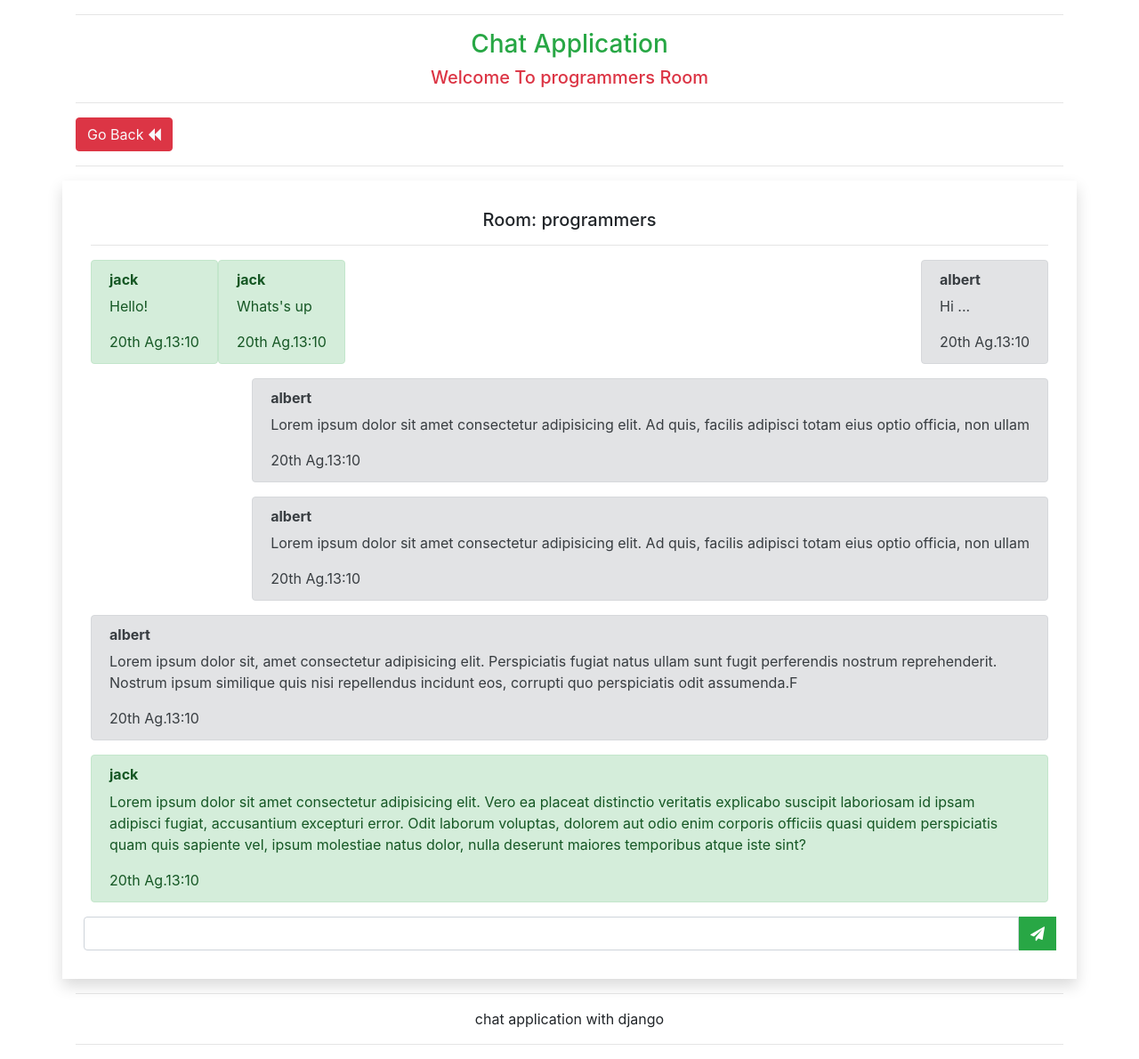
After one commit to faatemehch/Chat_Application, a Django app: a page that uses templates/shared/_MainLayout.html in a window 1280 px wide. The commit adds this page. Shown: the whole page at 89% size. Run offline with Django 3.2, Linux system fonts and the light colour scheme; data comes from the database, SQL or seed files in the repository; both versions use the stored data as it was after the commit.

Commit message:
views added

```diff
--- a/Chat_App/settings.py
+++ b/Chat_App/settings.py
@@ -118,6 +118,7 @@ USE_TZ = True
 STATIC_URL = '/static/'
 STATICFILES_DIRS = [os.path.join( BASE_DIR, 'static' )]
 STATIC_ROOT = os.path.join( BASE_DIR, 'static_cdn', 'static_root' )
+
 # Default primary key field type
 # https://docs.djangoproject.com/en/3.2/ref/settings/#default-auto-field
 
--- a/Chat_App/urls.py
+++ b/Chat_App/urls.py
@@ -20,7 +20,7 @@ from django.conf.urls.static import static
 
 urlpatterns = [
     path( 'admin/', admin.site.urls ),
-    path( '', include( 'chat.urls' ) ),
+    path( '', include( 'chat.urls', namespace='chat' ) ),
 ]
 
 if settings.DEBUG:
--- /dev/null
+++ b/chat/templates/chat/chat-room.html
@@ -0,0 +1,84 @@
+{% extends 'shared/_MainLayout.html' %}
+{% load static %}
+{% block title %}
+    {{ title }}
+{% endblock %}
+{% block content %}
+    <div class="container">
+        <hr>
+        <h3 class="text-center text-success" id="main-title">Chat Application</h3>
+        <h5 class="text-center text-danger">Welcome To programmers Room</h5>
+        <hr>
+    </div>
+    <div class="container">
+        <a class="btn btn-danger text-light" href="{% url 'chat:home-view' %}">Go Back <i
+                class="fa fa-backward"></i></a>
+        <hr>
+    </div>
+    <div id="main" class="container shadow p-3">
+        <div id="chat-box" class="p-3">
+            <div>
+                <h5 class="text-center">Room: {{ room.room_name }}</h5>
+                <hr>
+            </div>
+
+            <div class="alert alert-success pull-left" role="alert">
+                <h6><b>jack</b></h6>
+                <p>Hello!</p>
+                <span>20th Ag.13:10</span>
+            </div>
+            <div class="alert alert-secondary pull-right" role="alert">
+                <h6><b>albert</b></h6>
+                <p>Hi ...</p>
+                <span>20th Ag.13:10</span>
+            </div>
+            <div class="alert alert-success pull-left" role="alert">
+                <h6><b>jack</b></h6>
+                <p>Whats's up</p>
+                <span>20th Ag.13:10</span>
+            </div>
+            <div class="alert alert-secondary pull-right" role="alert">
+                <h6><b>albert</b></h6>
+                <p>Lorem ipsum dolor sit amet consectetur adipisicing elit. Ad quis, facilis adipisci totam eius optio
+                    officia, non ullam</p>
+                <span class="time-left">20th Ag.13:10</span>
+            </div>
+            <div class="alert alert-secondary pull-right" role="alert">
+                <h6><b>albert</b></h6>
+                <p>Lorem ipsum dolor sit amet consectetur adipisicing elit. Ad quis, facilis adipisci totam eius optio
+                    officia, non ullam</p>
+                <span>20th Ag.13:10</span>
+            </div>
+            <div class="alert alert-secondary pull-right" role="alert">
+                <h6><b>albert</b></h6>
+                <p>Lorem ipsum dolor sit, amet consectetur adipisicing elit. Perspiciatis fugiat natus ullam sunt fugit
+                    perferendis nostrum reprehenderit. Nostrum ipsum similique quis nisi repellendus incidunt eos,
+                    corrupti
+                    quo perspiciatis odit assumenda.F</p>
+                <span>20th Ag.13:10</span>
+            </div>
+            <div class="alert alert-success pull-left" role="alert">
+                <h6><b>jack</b></h6>
+                <p>Lorem ipsum dolor sit amet consectetur adipisicing elit. Vero ea placeat distinctio veritatis
+                    explicabo
+                    suscipit laboriosam id ipsam adipisci fugiat, accusantium excepturi error. Odit laborum voluptas,
+                    dolorem aut odio enim corporis officiis quasi quidem perspiciatis quam quis sapiente vel, ipsum
+                    molestiae natus dolor, nulla deserunt maiores temporibus atque iste sint?</p>
+                <span>20th Ag.13:10</span>
+            </div>
+
+        </div>
+        <div class="input-group mb-3 mt-2 pr-2 pl-2" id="input-box">
+            <input type="text" class="form-control" placeholder="" aria-label="Example text with button addon"
+                   aria-describedby="button-addon1">
+            <div class="input-group-prepend">
+                <button class="btn btn-success" type="submit" id="button-addon1"><i class="fa fa-send"></i></button>
+            </div>
+        </div>
+    </div>
+    <div class="container">
+        <hr>
+        <p class="text-center">chat application with django</p>
+        <hr>
+    </div>
+{% endblock %}
--- a/chat/urls.py
+++ b/chat/urls.py
@@ -1,5 +1,10 @@
 from django.urls import path
+from .views import home_view, check_room, room
+
+app_name = 'chat'
 
 urlpatterns = [
-
+    path( '', home_view, name='home-view' ),
+    path( 'chat/', check_room, name='chat-room' ),
+    path( '<str:room_name>/', room, name='room' ),
 ]
--- a/chat/views.py
+++ b/chat/views.py
@@ -1,3 +1,31 @@
-from django.shortcuts import render
+from django.contrib.auth.decorators import login_required
+from django.shortcuts import render, redirect
+from .models import Room, Message
 
-# Create your views here.
+
+def home_view(request):
+    context = {'title': 'Chat Application'}
+    return render( request, 'chat/home_view.html', context )
+
+
+def room(request, room_name):
+    room = Room.objects.get( room_name=room_name )
+    context = {
+        'title': f'Chat App | {room.room_name}',
+        'room': room,
+    }
+    return render( request, 'chat/chat-room.html', context )
+
+
+@login_required
+def check_room(request):
+    room_name = request.POST['room_name']
+    username = request.POST['username']
+    if request.method == 'POST':
+        room = Room.objects.filter( room_name=request.POST['room_name'] ).first()
+        if room is None:
+            room = Room.objects.create( room_name=request.POST['room_name'] )
+            room.save()
+        return redirect( 'chat:room', room_name )
+        # return redirect( '/' + room_name + '/?username=' + username )
+    return redirect( 'chat:home-view' )
--- a/templates/shared/_MainLayout.html
+++ b/templates/shared/_MainLayout.html
@@ -1,6 +1,6 @@
+{% load static %}
 <!DOCTYPE html>
 <html lang="en">
-
 <head>
     {% include 'shared/_Header.html' %}
     <title>
@@ -9,49 +9,9 @@
         {% endblock %}
     </title>
 </head>
+<body>
+{% block content %}
 
-<body>
-<div class="container">
-    <hr>
-    <h3 class="text-center text-success" id="main-title">Chat Application</h3>
-    <hr>
-</div>
-<div class="container">
-    <hr>
-    <!-- <a class="btn btn-warning text-light">Login <i class="fa fa-sign-in"></i></a>
-    <a class="btn btn-info text-light">Register <i class="fa fa-registered"></i></a> -->
-    <a class="btn btn-dark text-light">Logout<i class="fa fa-sign-out"></i></a>
-    <br>
-    <hr>
-</div>
-<div class="container mt-5 mb-5">
-    <div class="row justify-content-center">
-        <!-- <div class="col col-3"></div> -->
-        <div class="col-6">
-            <form>
-                <div class="form-group">
-                    <label for="formGroupExampleInput">Name:</label>
-                    <input type="text" class="form-control" id="formGroupExampleInput"
-                           placeholder="Enter Your Name">
-                </div>
-                <div class="form-group">
-                    <label for="formGroupExampleInput2">Group Name:</label>
-                    <input type="text" class="form-control" id="formGroupExampleInput2"
-                           placeholder="Enter Your Group">
-                </div>
-                <div class="form-group">
-                    <button class="btn btn-success btn-block">GO</button>
-                </div>
-            </form>
-        </div>
-        <!-- <div class="col-3"></div> -->
-    </div>
-</div>
-<div class="container">
-    <hr>
-    <p class="text-center">Django Chat Application</p>
-    <hr>
-</div>
+{% endblock %}
 </body>
-
 </html>
```
Also changed, not shown: chat/templates/chat/home_view.html (added, +52 -0 lines), db.sqlite3, 1 other file.
